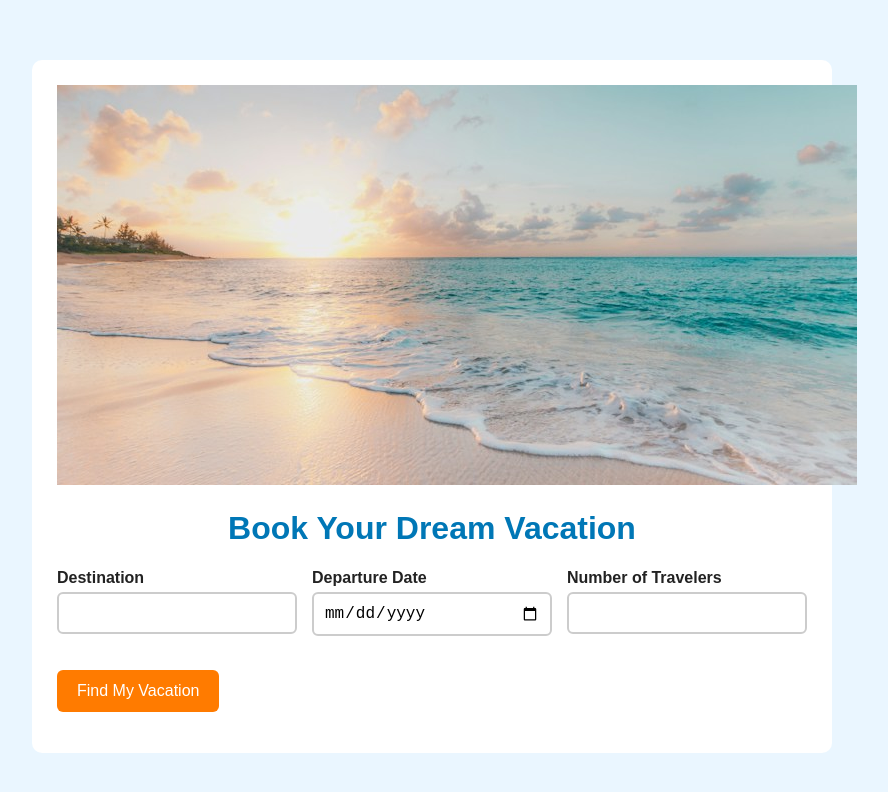
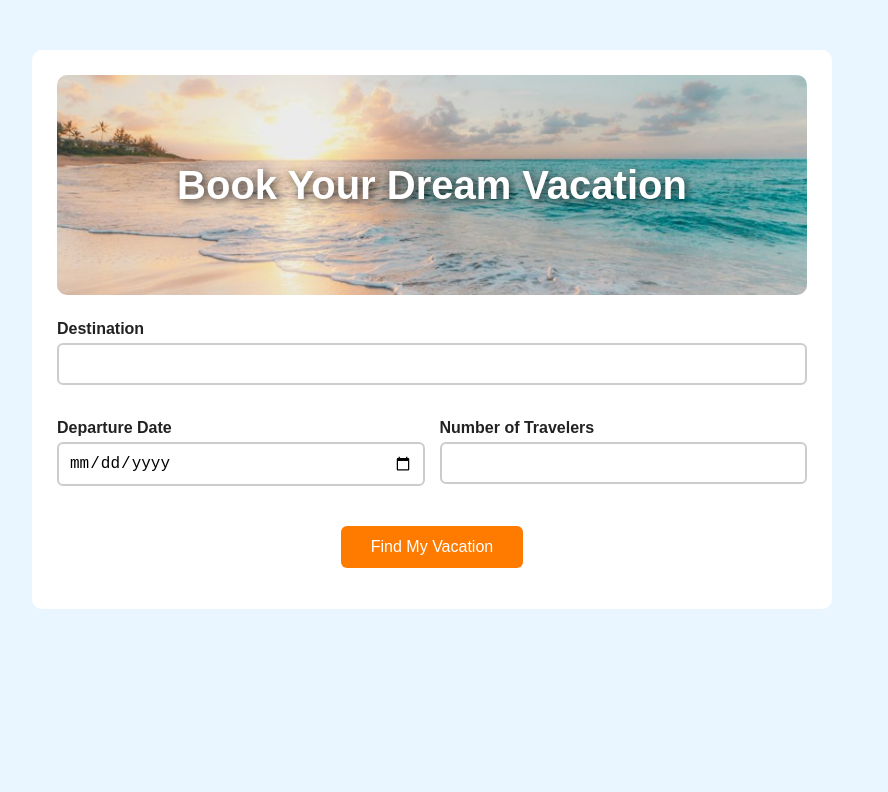
Before and after one commit to AlexandrBalan/vacation, a website: page views/home.html in a window 1280 px wide. Shown: the whole page, without its empty margins (208-1096 px from the left). Drawn offline with Linux system fonts and the light colour scheme.

Commit message:
changed the positioning of the destination part

```diff
--- a/public/styles/style.css
+++ b/public/styles/style.css
@@ -12,20 +12,41 @@ body {
 
 .card {
   max-width: 800px;
-  margin: 40px auto;
+  margin: 30px auto;
   padding: 25px;
   background: white;
   border-radius: 10px;
 }
 
-h1 {
+.banner-wrap {
+  position: relative;
+  margin-bottom: 25px;
+}
+
+.banner {
+  display: block;
+  width: 100%;
+  height: 220px;
+  object-fit: cover;
+  border-radius: 10px;
+}
+
+.banner-wrap h1 {
+  position: absolute;
+  top: 50%;
+  left: 50%;
+  transform: translate(-50%, -50%);
+  width: 90%;
+  margin: 0;
   text-align: center;
-  color: #0077b6;
+  color: white;
+  font-size: 2.5rem;
+  text-shadow: 2px 2px 8px rgba(0, 0, 0, 0.7);
 }
 
 .form-grid {
   display: grid;
-  grid-template-columns: repeat(3, 1fr);
+  grid-template-columns: repeat(2, 1fr);
   gap: 15px;
 }
 
@@ -33,6 +54,10 @@ h1 {
   display: flex;
   flex-direction: column;
   gap: 5px;
+}
+
+.full {
+  grid-column: 1 / -1;
 }
 
 label {
@@ -57,8 +82,9 @@ input.invalid {
 }
 
 button {
-  margin-top: 15px;
-  padding: 12px 20px;
+  display: block;
+  margin: 20px auto 0;
+  padding: 12px 30px;
   font-size: 1rem;
   background: #ff7b00;
   color: white;
@@ -72,6 +98,7 @@ button:hover {
 }
 
 .success {
+  text-align: center;
   color: green;
   font-weight: bold;
 }
@@ -81,6 +108,10 @@ button:hover {
     grid-template-columns: 1fr;
   }
 
+  .banner-wrap h1 {
+    font-size: 1.7rem;
+  }
+
   button {
     width: 100%;
   }
--- a/views/home.html
+++ b/views/home.html
@@ -16,7 +16,7 @@
 
     <form id="vacation-form" novalidate>
       <div class="form-grid">
-        <div class="field third">
+        <div class="field full">
           <label for="destination">Destination</label>
           <input type="text" id="destination" name="destination">
           <span class="error" id="destination-error"></span>
```
